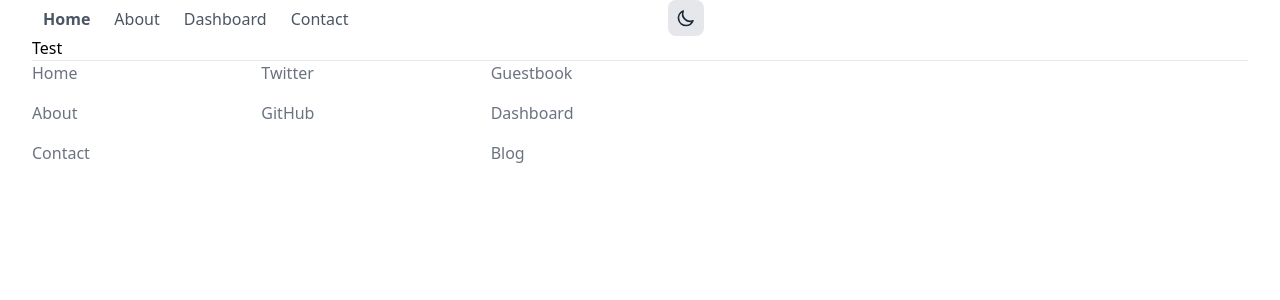
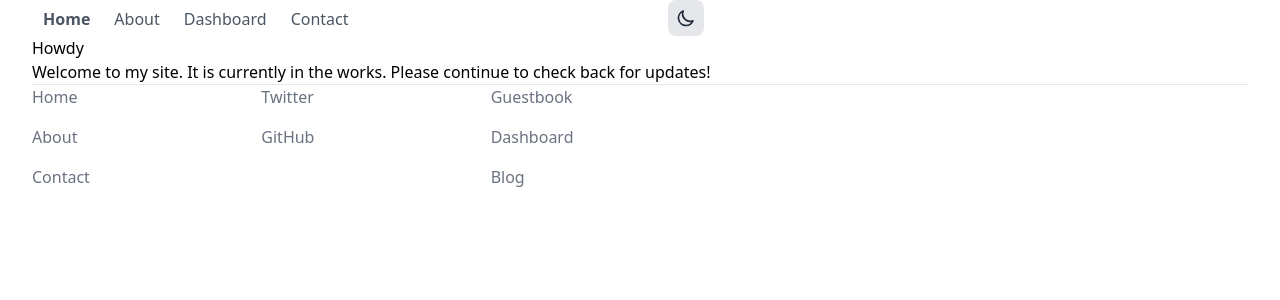
Before and after one commit to rcrozean/rcrozean.com, a Next.js app: page / in a window 1280 px wide. Shown: the top 300 px of the page. Built offline with nearby package versions, Linux system fonts and the light colour scheme.

Commit message:
Added home page message

```diff
--- a/pages/index.tsx
+++ b/pages/index.tsx
@@ -3,5 +3,13 @@ import Head from 'next/head';
 import Container from '../components/Container';
 
 export default function Home() {
-  return <Container>Test</Container>;
+  return (
+    <Container>
+      <h1>Howdy</h1>
+      <p>
+        Welcome to my site. It is currently in the works. Please continue to
+        check back for updates!
+      </p>
+    </Container>
+  );
 }
```
